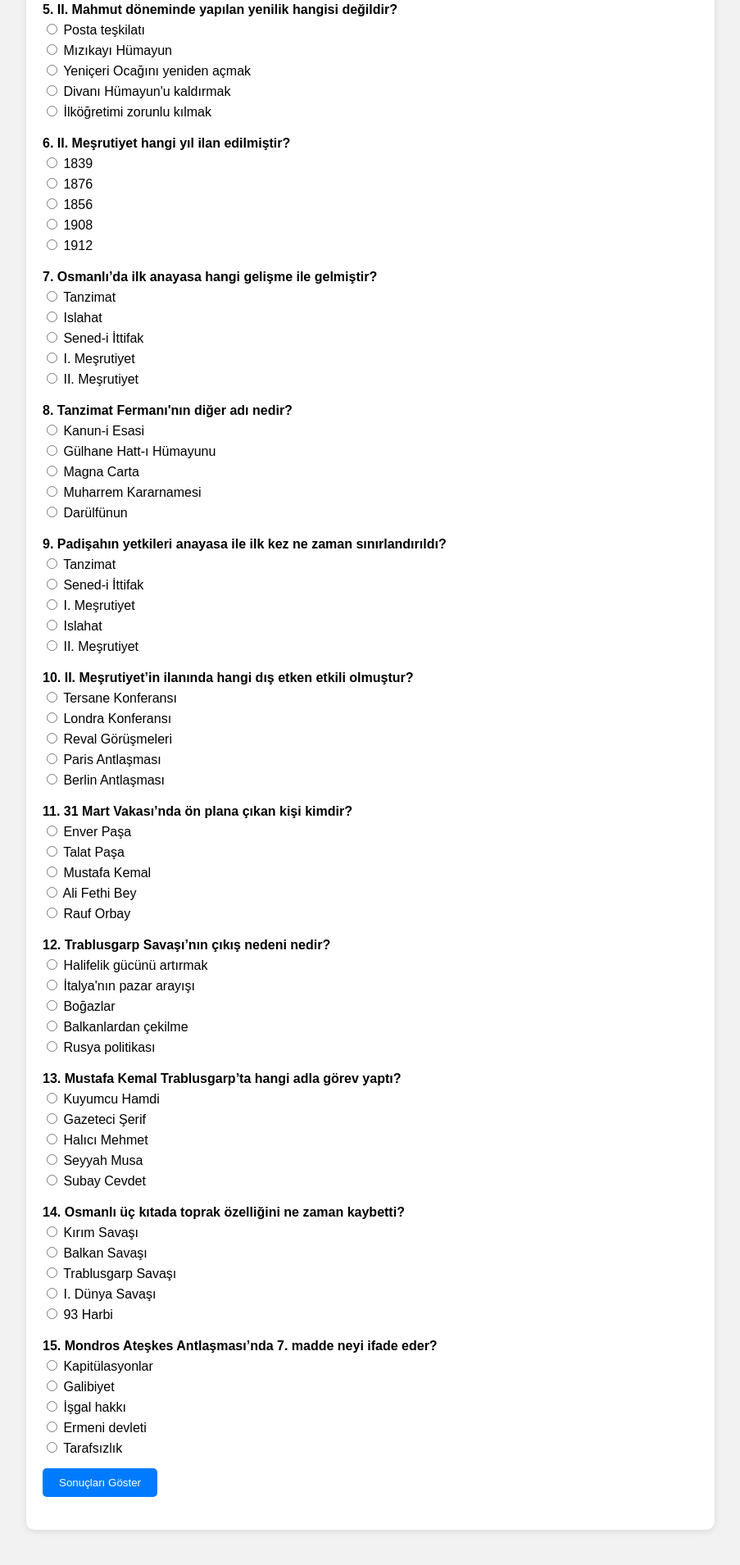
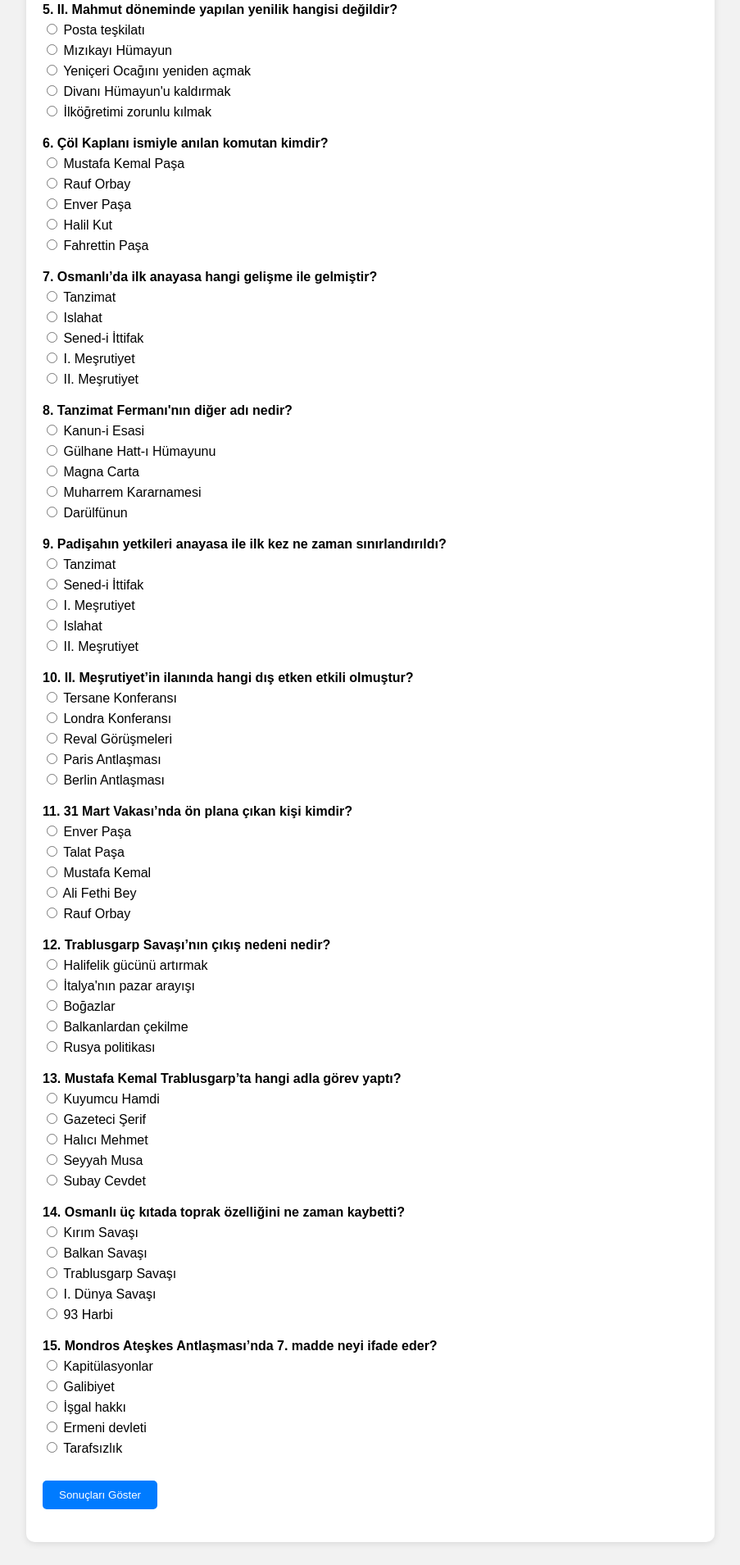
Before and after one commit to MuratPolat0/osmanl-quiz, a plain HTML site: page osmanli_interaktif_quiz.html in a window 1280 px wide. Shown: the part 765-2674 px from the top of the page at 82% size, without its empty margins (188-1091 px from the left). Drawn offline with Linux system fonts and the light colour scheme.

Commit message:
Update osmanli_interaktif_quiz.html

```diff
--- a/osmanli_interaktif_quiz.html
+++ b/osmanli_interaktif_quiz.html
@@ -1,22 +1,58 @@
 <!DOCTYPE html>
 <html lang="tr">
 <head>
-  <meta charset="UTF-8">
-  <meta name="viewport" content="width=device-width, initial-scale=1.0">
+  <meta charset="UTF-8" />
+  <meta name="viewport" content="width=device-width, initial-scale=1.0"/>
   <title>Osmanlı'da Demokratikleşme - İnteraktif Quiz</title>
   <style>
-    body { font-family: Arial, sans-serif; padding: 20px; background: #f2f2f2; }
-    .quiz-container { background: #fff; padding: 20px; border-radius: 10px; max-width: 800px; margin: auto; box-shadow: 0 2px 8px rgba(0,0,0,0.1); }
-    .question { font-weight: bold; margin-top: 20px; }
-    .options { margin-bottom: 15px; }
-    .options label { display: block; margin: 5px 0; cursor: pointer; }
-    button { padding: 10px 20px; background: #007bff; color: white; border: none; border-radius: 5px; cursor: pointer; }
-    .result { font-size: 18px; margin-top: 20px; font-weight: bold; }
+    body {
+      font-family: Arial, sans-serif;
+      padding: 20px;
+      background: #f2f2f2;
+    }
+    .quiz-container {
+      background: #fff;
+      padding: 20px;
+      border-radius: 10px;
+      max-width: 800px;
+      margin: auto;
+      box-shadow: 0 2px 8px rgba(0, 0, 0, 0.1);
+    }
+    .question {
+      font-weight: bold;
+      margin-top: 20px;
+    }
+    .options {
+      margin-bottom: 5px;
+    }
+    .options label {
+      display: block;
+      margin: 5px 0;
+      cursor: pointer;
+    }
+    button {
+      padding: 10px 20px;
+      background: #007bff;
+      color: white;
+      border: none;
+      border-radius: 5px;
+      cursor: pointer;
+      margin-top: 20px;
+    }
+    .result {
+      font-size: 18px;
+      margin-top: 20px;
+      font-weight: bold;
+    }
+    .feedback {
+      font-style: italic;
+      margin-bottom: 10px;
+    }
   </style>
 </head>
 <body>
   <div class="quiz-container">
-    <h2>Osmanlı'da Demokratikleşme ve 20. Yüzyıl Olayları - Quiz</h2>
+    <h2>Osmanlı'da Demokratikleşme ve 20. Yüzyıl Olayları - Quiz Murat Polat</h2>
     <form id="quizForm">
       <!-- Sorular buraya gelecek -->
     </form>
@@ -52,9 +88,9 @@
         answer: 2
       },
       {
-        q: "II. Meşrutiyet hangi yıl ilan edilmiştir?",
-        options: ["1839", "1876", "1856", "1908", "1912"],
-        answer: 3
+        q: "Çöl Kaplanı ismiyle anılan komutan kimdir?",
+        options: ["Mustafa Kemal Paşa", "Rauf Orbay", "Enver Paşa", "Halil Kut", "Fahrettin Paşa"],
+        answer: 4
       },
       {
         q: "Osmanlı’da ilk anayasa hangi gelişme ile gelmiştir?",
@@ -79,7 +115,7 @@
       {
         q: "31 Mart Vakası’nda ön plana çıkan kişi kimdir?",
         options: ["Enver Paşa", "Talat Paşa", "Mustafa Kemal", "Ali Fethi Bey", "Rauf Orbay"],
-        answer: 2
+        answer: 1
       },
       {
         q: "Trablusgarp Savaşı’nın çıkış nedeni nedir?",
@@ -94,7 +130,7 @@
       {
         q: "Osmanlı üç kıtada toprak özelliğini ne zaman kaybetti?",
         options: ["Kırım Savaşı", "Balkan Savaşı", "Trablusgarp Savaşı", "I. Dünya Savaşı", "93 Harbi"],
-        answer: 2
+        answer: 1
       },
       {
         q: "Mondros Ateşkes Antlaşması’nda 7. madde neyi ifade eder?",
@@ -103,16 +139,8 @@
       }
     ];
 
-    function showResults() {
-      let score = 0;
-      questions.forEach((q, index) => {
-        const answer = document.querySelector(`input[name="q${index}"]:checked`);
-        if (answer && parseInt(answer.value) === q.answer) score++;
-      });
-      document.getElementById("result").textContent = `Doğru sayınız: ${score} / ${questions.length}`;
-    }
+    const form = document.getElementById("quizForm");
 
-    const form = document.getElementById("quizForm");
     questions.forEach((q, i) => {
       const questionHTML = `
         <div class="question">${i + 1}. ${q.q}</div>
@@ -121,9 +149,33 @@
             <label><input type="radio" name="q${i}" value="${j}"> ${opt}</label>
           `).join('')}
         </div>
+        <div class="feedback" id="feedback${i}"></div>
       `;
       form.insertAdjacentHTML("beforeend", questionHTML);
     });
+
+    function showResults() {
+      let score = 0;
+      questions.forEach((q, index) => {
+        const answer = document.querySelector(`input[name="q${index}"]:checked`);
+        const feedbackEl = document.getElementById(`feedback${index}`);
+        if (answer) {
+          const selected = parseInt(answer.value);
+          if (selected === q.answer) {
+            score++;
+            feedbackEl.textContent = "✔ Doğru!";
+            feedbackEl.style.color = "green";
+          } else {
+            feedbackEl.textContent = `✘ Yanlış. Doğru cevap: "${q.options[q.answer]}"`;
+            feedbackEl.style.color = "red";
+          }
+        } else {
+          feedbackEl.textContent = `✘ Cevaplanmadı. Doğru cevap: "${q.options[q.answer]}"`;
+          feedbackEl.style.color = "red";
+        }
+      });
+      document.getElementById("result").textContent = `Doğru sayınız: ${score} / ${questions.length}`;
+    }
   </script>
 </body>
 </html>
```
